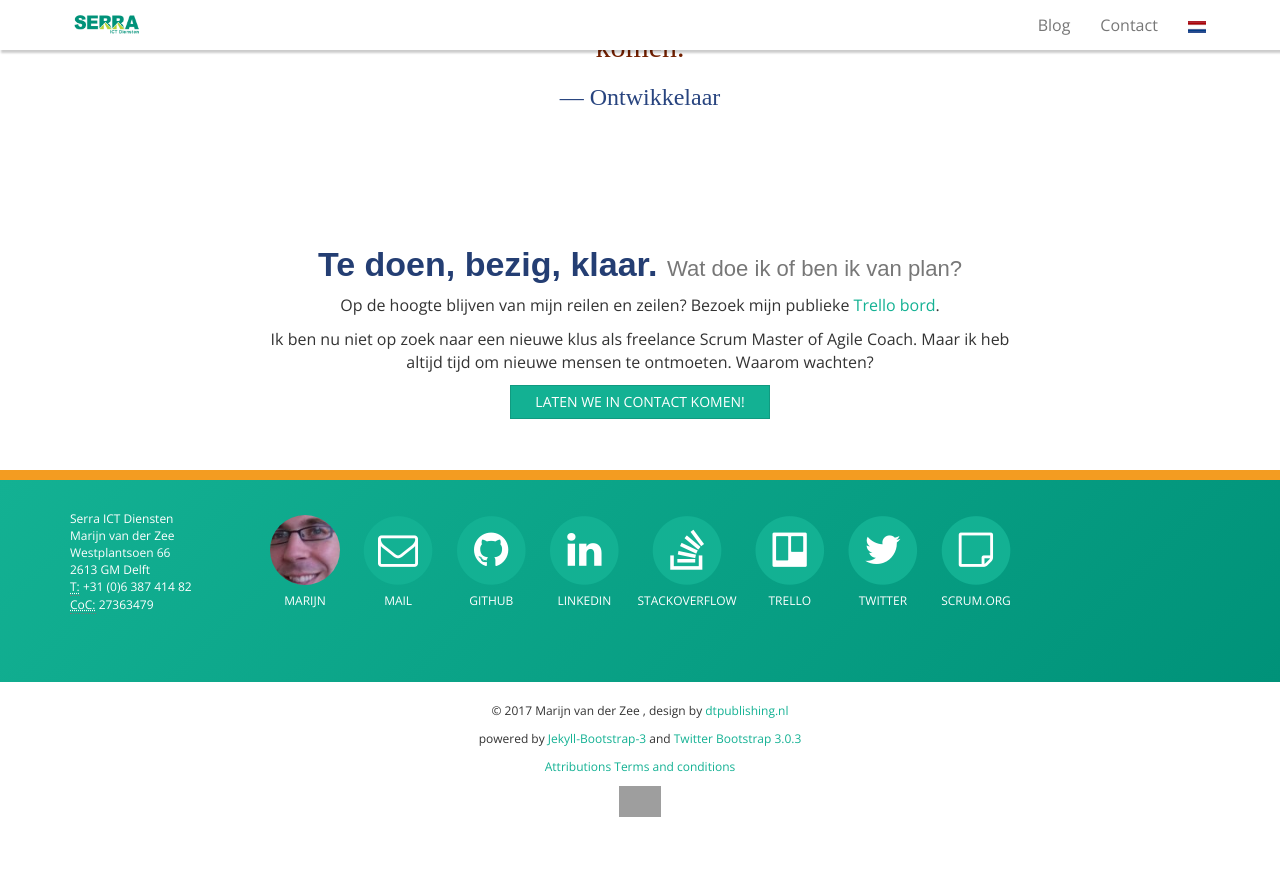
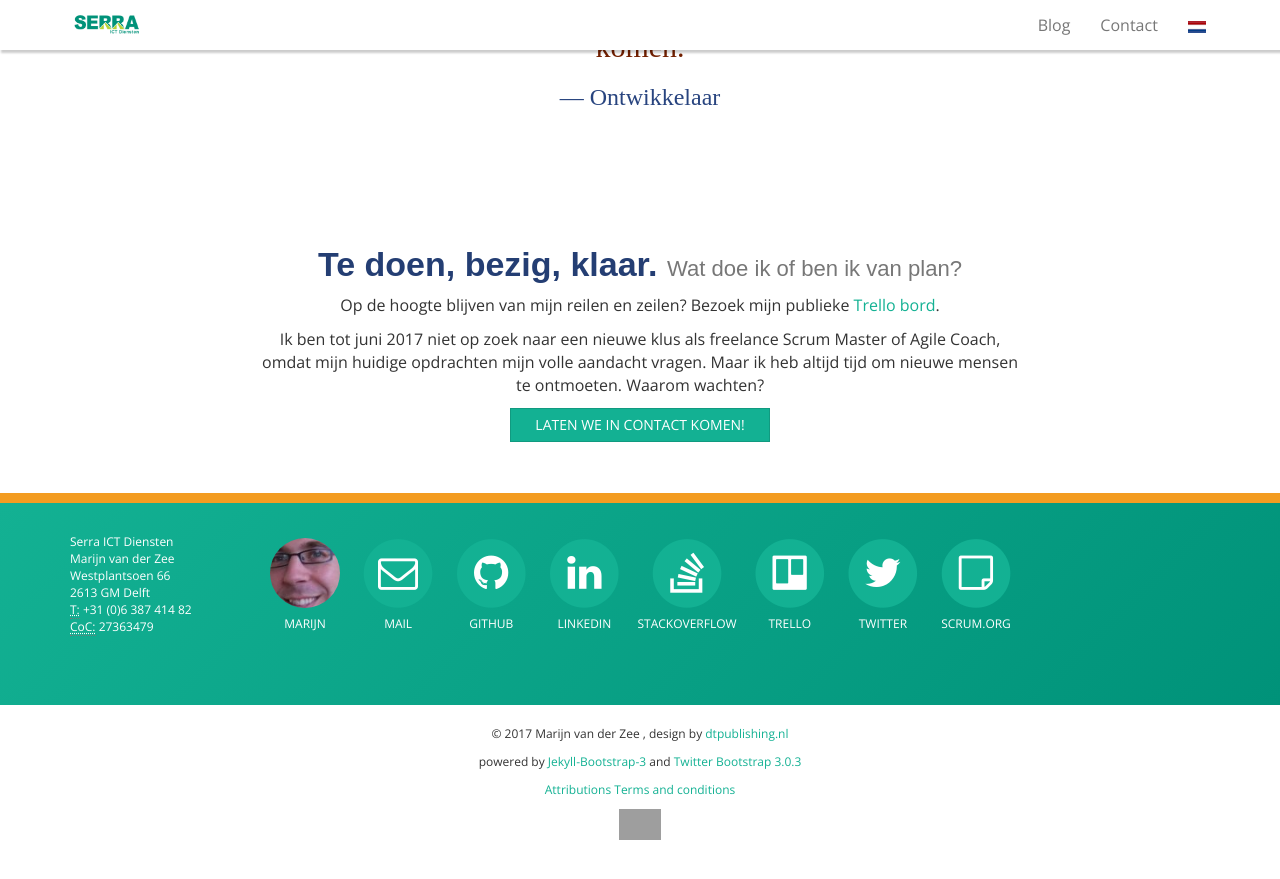
Before and after one commit to serraict/serraict.github.io, a Jekyll site: the page built from index-nl.md, in a window 1280 px wide and 900 px high, scrolled down 2465 px. Shown: the top 879 px of the window. Built offline with Jekyll 4.4.1, drawn with Linux system fonts in a browser that asks for light colours; nearby versions of some CDN libraries; some web fonts are replaced; grey boxes are pictures that could not be loaded.

Commit message:
Update availability

```diff
--- a/index-nl.md
+++ b/index-nl.md
@@ -271,7 +271,8 @@ tagline: Marijn van der Zee
       Op de hoogte blijven van mijn reilen en zeilen?
       Bezoek mijn publieke <a href="http://bit.do/serras-kanban-board">Trello bord</a>.
       </p>
-      <p>Ik ben nu niet op zoek naar een nieuwe klus als freelance Scrum Master of Agile Coach.
+      <p>Ik ben tot juni 2017 niet op zoek naar een nieuwe klus als freelance Scrum Master of Agile Coach,
+      omdat mijn huidige opdrachten mijn volle aandacht vragen.
       Maar ik heb altijd tijd om nieuwe mensen te ontmoeten.
       Waarom wachten?</p>
       <p><a href="pages/contact.html" class="btn btn-primary">Laten we in contact komen!</a></p>
```
